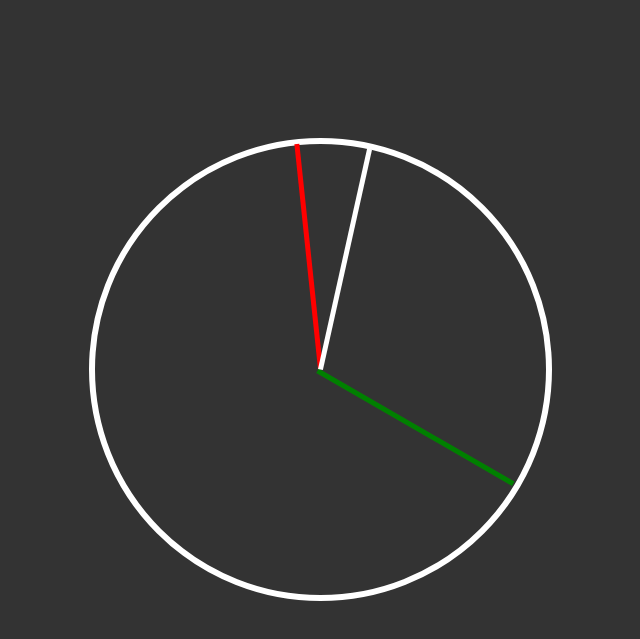
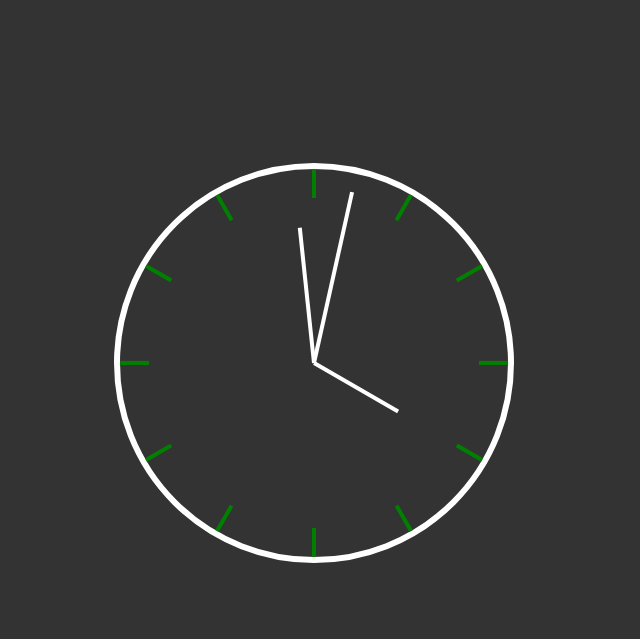
Before and after one commit to nugoose/css_js_clock_2, a plain HTML site: page index.html in a window 1280 px wide. Shown: the part 157-796 px from the top of the page, without its empty margins (326-966 px from the left). Drawn offline with Linux system fonts and the light colour scheme; a web font is replaced by a local one.

Commit message:
finalized
-fixed the hands positioning
-fixed the spinning motion that hands would do once reaching the 12
o’clock position
-added green ‘indicators’ to better read time

```diff
--- a/css_js_clock.css
+++ b/css_js_clock.css
@@ -12,12 +12,6 @@
 }
 
 html{
-    /*background: url("images/1jcel81di6y-carl-newton.jpg") no-repeat center center fixed;
-    -webkit-background-size: cover;
-    -moz-background-size: cover;
-    -o-background-size: cover;
-    background-size: cover;*/
-
     background-color: #333;
 }
 
@@ -48,8 +42,8 @@ a{
 }
 
 #clockBox{
-    width: 450px;
-    height: 450px;
+    width: 400px;
+    height: 400px;
 
     position: absolute;
     top: 30%;
@@ -58,17 +52,82 @@ a{
     bottom: 0;
 
     margin: auto;
+
+    display: inline-block;
 }
 
 #theClock{
-    width: 451px;
-    height: 451px;
-    border-radius: 50%;
+    width: 97%;
+    height: 97%;
+    border-radius: 100%;
     border: solid 6px white;
+
+    text-align: center;
 
     -ms-transform: rotate(180deg);
     -webkit-transform: rotate(180deg);
     transform: rotate(180deg);
+}
+
+.indicators{
+    width: 1%;
+    height: 100%;
+    background-color: green;
+
+    position: absolute;
+    top: 0;
+    bottom: 0;
+    right: 0;
+    left: 0;
+    margin: auto;
+
+    z-index: 1;
+}
+
+#line2{
+    -ms-transform: rotate(30deg);
+    -webkit-transform: rotate(30deg);
+    transform: rotate(30deg);
+}
+
+#line3{
+    -ms-transform: rotate(60deg);
+    -webkit-transform: rotate(60deg);
+    transform: rotate(60deg);
+}
+
+#line4{
+    -ms-transform: rotate(90deg);
+    -webkit-transform: rotate(90deg);
+    transform: rotate(90deg);
+}
+
+#line5{
+    -ms-transform: rotate(120deg);
+    -webkit-transform: rotate(120deg);
+    transform: rotate(120deg);
+}
+
+#line6{
+    -ms-transform: rotate(150deg);
+    -webkit-transform: rotate(150deg);
+    transform: rotate(150deg);
+}
+
+#indicatorCover{
+    background-color: #333;
+    width: 85%;
+    height: 85%;
+    border-radius: 100%;
+
+    position: absolute;
+    top: 0;
+    bottom: 0;
+    right: 0;
+    left: 0;
+
+    margin: auto;
+    z-index: 2;
 }
 
 .hands{
@@ -82,19 +141,25 @@ a{
     left: 0;
 
     margin: auto;
-    transform-origin: 100% 0;
+    transform-origin: 50% 0;
 
     transition: all 1s;
+    background-color: white;
+
+    z-index: 3;
 }
 
 #hoursHand{
-    background-color: green;
+    height: 25%;
+    top: 25%;
 }
 
 #minutesHand{
-    background-color: red;
+    height: 35%;
+    top: 35%;
 }
 
 #secondsHand{
-    background-color: white;
+    height: 45%;
+    top: 45%;
 }
--- a/css_js_clock.js
+++ b/css_js_clock.js
@@ -4,7 +4,6 @@ var domReady = function(callback) {
 
 domReady(function() {
 
-    setInterval(function(){
         var t = new Date(),
         h = t.getHours(),
         m = t.getMinutes(),
@@ -13,7 +12,17 @@ domReady(function() {
         mDeg = 'rotate(' + (m * 6) + 'deg)',
         sDeg = 'rotate(' + (s * 6) + 'deg)';
 
-        console.log(h,m,s);
+    setInterval(function(){
+        s += 1;
+        sDeg = 'rotate(' + (s * 6) + 'deg)';
+        if((s*6) % 360 === 0){
+            m += 1;
+            mDeg = 'rotate(' + (m * 6) + 'deg)';
+            if((m*6) % 360 === 0){
+                h += 1;
+                hDeg = 'rotate(' + ((h % 12)*30) + 'deg)';
+            }
+        }
 
         /////hours////
         document.getElementById('hoursHand').style.transform = hDeg;
--- a/index.html
+++ b/index.html
@@ -12,6 +12,15 @@
         </div>
         <div id="clockBox">
             <div id="theClock">
+                <div id='line1' class='indicators'></div>
+                <div id='line2' class='indicators'></div>
+                <div id='line3' class='indicators'></div>
+                <div id='line4' class='indicators'></div>
+                <div id='line5' class='indicators'></div>
+                <div id='line6' class='indicators'></div>
+
+                <div id='indicatorCover'></div>
+
                 <div class='hands' id='hoursHand'></div>
                 <div class='hands' id='minutesHand'></div>
                 <div class='hands' id='secondsHand'></div>
```
